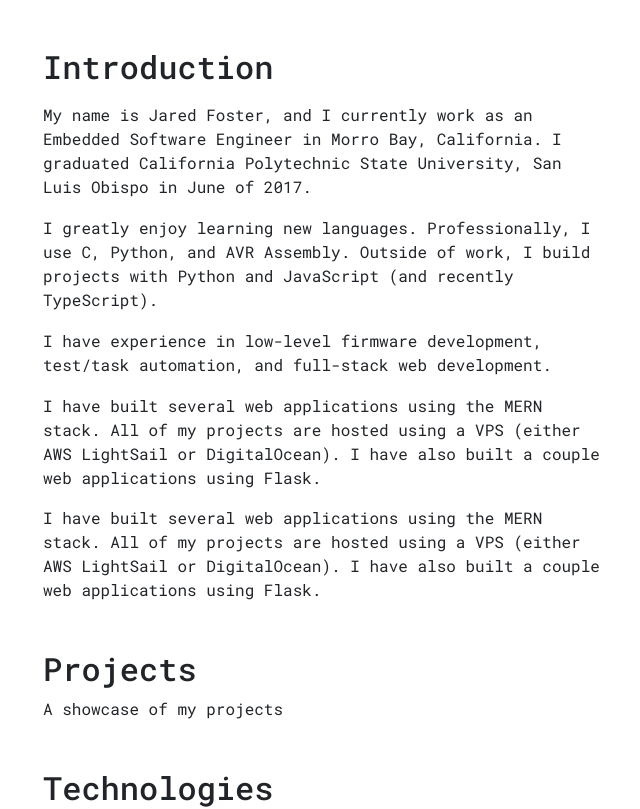
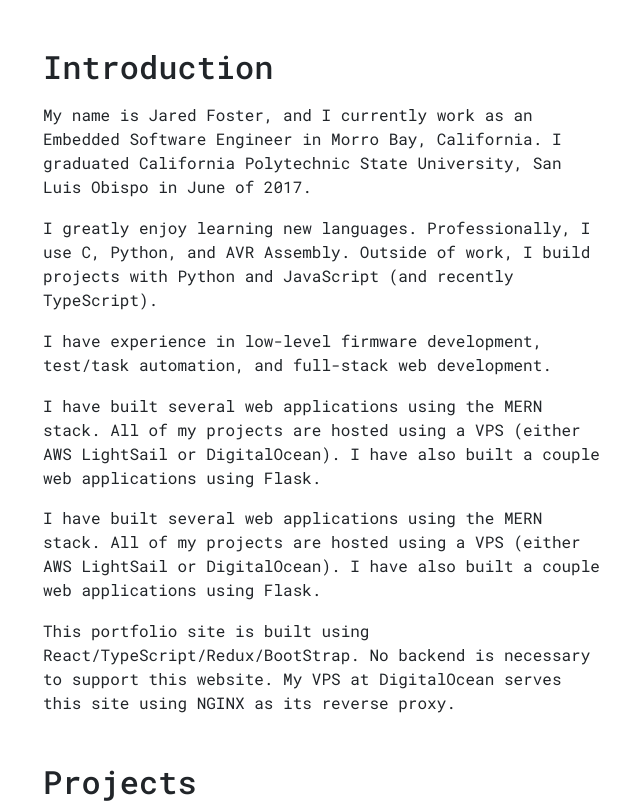
Before and after one commit to jarmeister99/portfolio, a React (Create React App) app: page / in a window 1280 px wide. Shown: the top 809 px of the page, without its empty margins (318-958 px from the left). Built offline with nearby package versions, Linux system fonts and the light colour scheme.

Commit message:
added paragraph on portfolio site tech

```diff
--- a/src/components/Section/sections/Introduction.tsx
+++ b/src/components/Section/sections/Introduction.tsx
@@ -21,6 +21,10 @@ const IntroductionSection: React.FC = () => {
                 I have built several web applications using the MERN stack. All of my projects are hosted using a VPS (either AWS LightSail or DigitalOcean). I have also built a couple
                 web applications using Flask.
             </CloseParagraph>
+            <CloseParagraph fontSize={0} spacing={3}>
+                This portfolio site is built using React/TypeScript/Redux/BootStrap. No backend is necessary to support this website. My VPS at DigitalOcean serves this site using NGINX as its
+                reverse proxy.
+            </CloseParagraph>
         </div>
     )
 }
```
